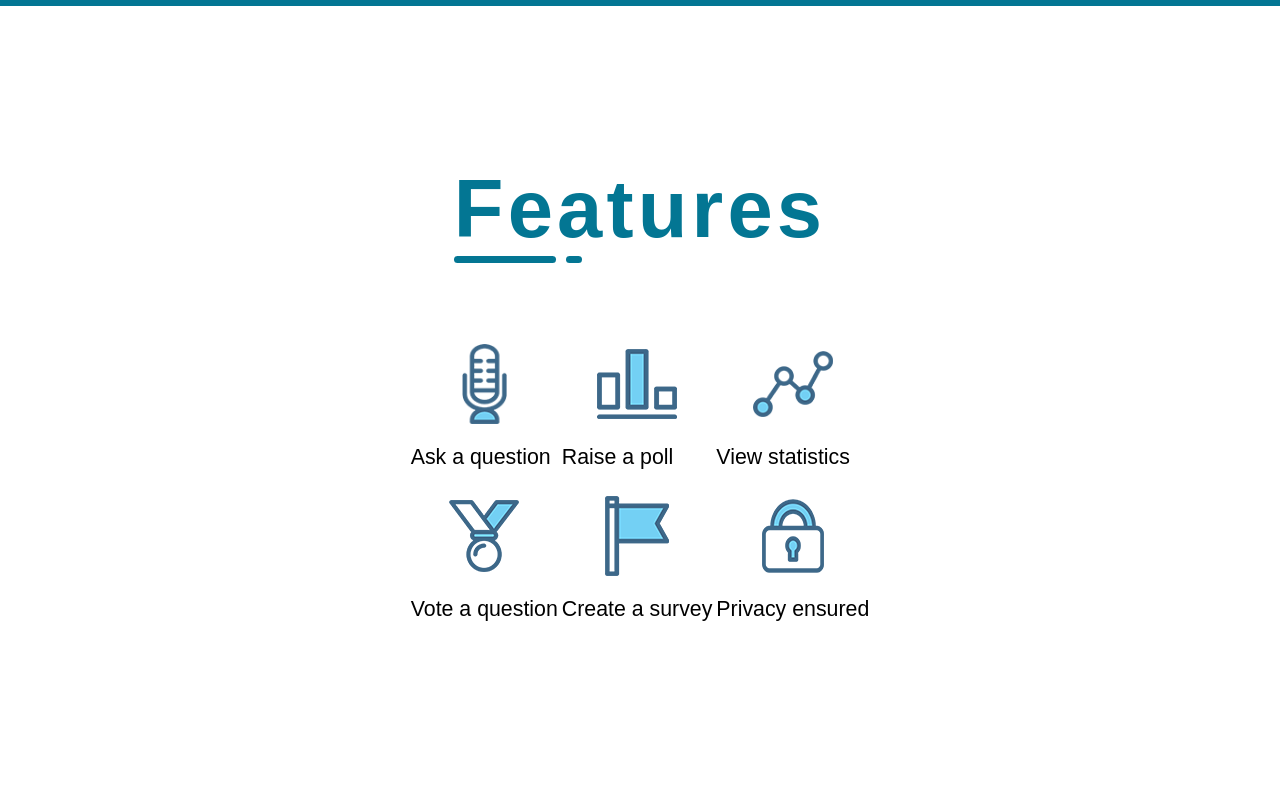
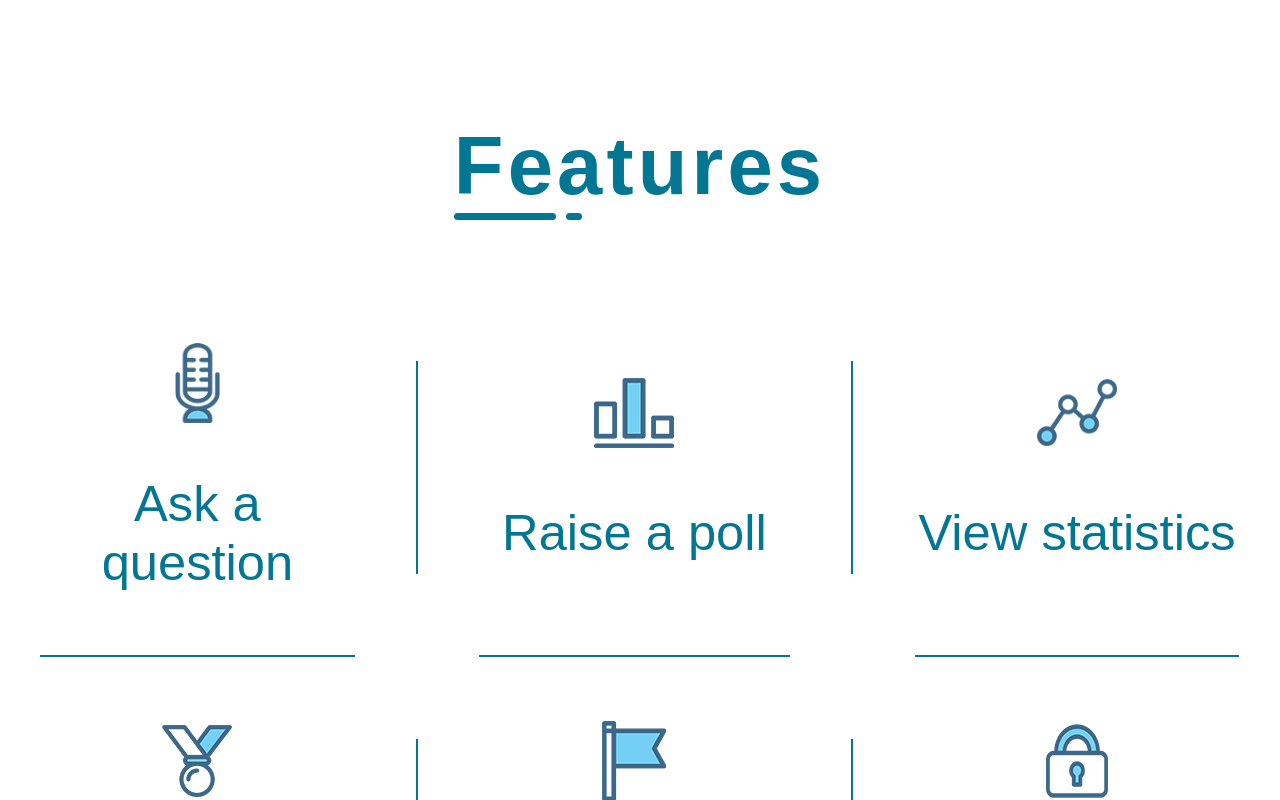
Before and after one commit to O1Dii/ask.it_design, a plain HTML site: page index.html in a window 1280 px wide. Shown: the part 3554-4354 px from the top of the page. Drawn offline with Linux system fonts and the light colour scheme.

Commit message:
features done

```diff
--- a/style.scss
+++ b/style.scss
@@ -317,9 +317,11 @@ a{
 }
 
 .how-it-works-item__text{
-  margin-top: 0;
+  margin: 0 auto auto;
   text-align: center;
   font-size: 2rem;
+  min-height: 7rem;
+  max-width: 90%;
   color: #037693;
 }
 
@@ -462,6 +464,29 @@ rectangle-container{
   margin: auto;
 }
 
+.features-table__item{
+  padding: 2rem;
+}
+
+.table-item__text{
+  color: #037693;
+  font-size: 2.375rem;
+  text-align: center;
+  margin-bottom: 0;
+}
+
+.table-horizontal-line__line{
+  height: 2px;
+  width: 80%;
+  margin: 20px auto;
+}
+
+.table-vertical-line__line{
+  height: 10rem;
+  width: 2px;
+  margin: auto 20px;
+}
+
 
 
 .partners{
```
Also changed, not shown: style.css.
